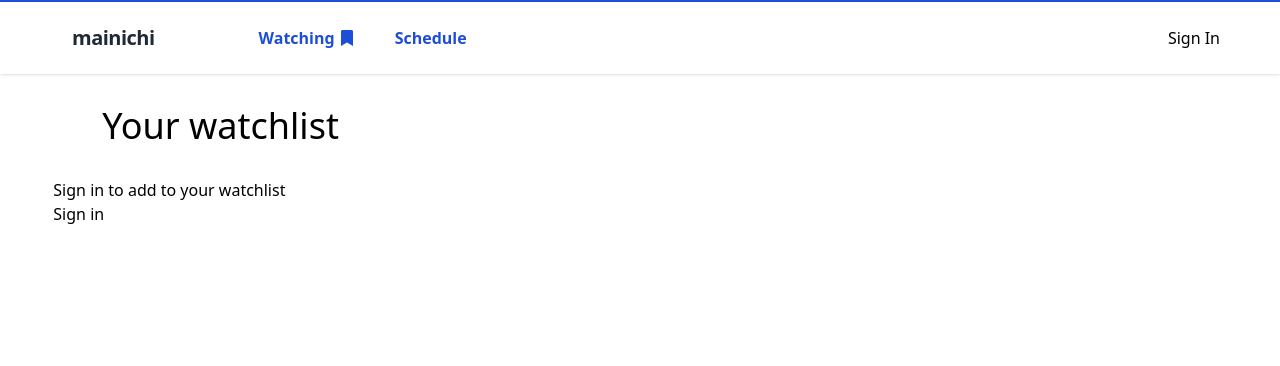
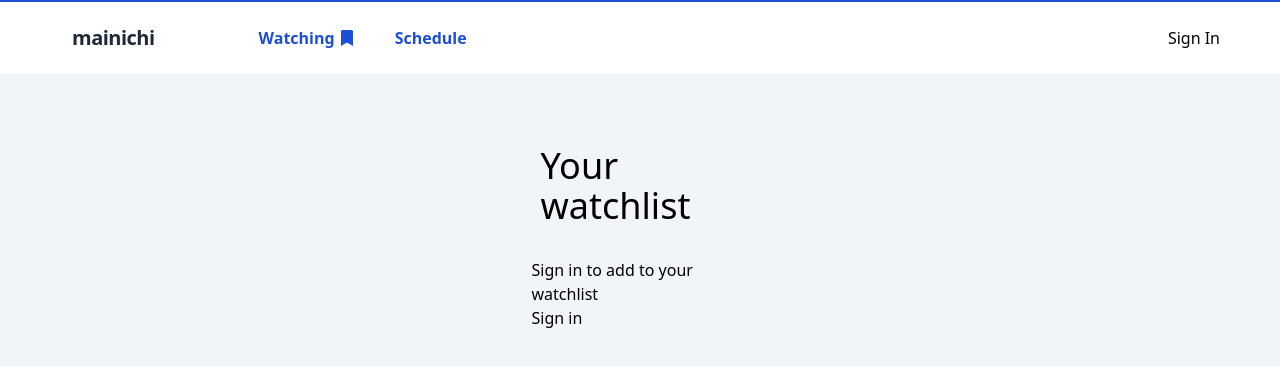
Before and after one commit to donovangg/mainichi, a Next.js app: page /watchlist in a window 1280 px wide. Shown: the top 366 px of the page. Built offline with nearby package versions, Linux system fonts and the light colour scheme; no server answers.

Commit message:
refactor with new Layout component

```diff
--- /dev/null
+++ b/src/components/Layout.tsx
@@ -0,0 +1,15 @@
+import React from 'react'
+import Navbar from './Navbar'
+
+const Layout = ({ children }) => {
+  return (
+    <>
+    <Navbar />
+    <main className="flex min-h-screen flex-col items-center justify-center pt-10 bg-slate-100">
+        {children}
+    </main>
+    </>
+  )
+}
+
+export default Layout
--- a/src/pages/_app.tsx
+++ b/src/pages/_app.tsx
@@ -2,6 +2,7 @@
 import { type Session } from "next-auth";
 import { SessionProvider } from "next-auth/react";
 import { AnimeProvider } from "~/context/AnimeContext";
+import Layout from "~/components/Layout";
 
 import "~/styles/globals.css";
 
@@ -12,7 +13,9 @@
   return (
     <SessionProvider session={session}>
       <AnimeProvider>
-        <Component {...pageProps} />
+        <Layout>
+          <Component {...pageProps} />
+        </Layout>
       </AnimeProvider>
     </SessionProvider>
   );
--- a/src/pages/index.tsx
+++ b/src/pages/index.tsx
@@ -19,19 +19,18 @@
     };
     broadcast: {
       day: string;
-      time: string,
-      timezone: string,
-      string: string
+      time: string;
+      timezone: string;
+      string: string;
     };
   }[];
   week: {
-    id: number,
-    day: string
-  }[]
+    id: number;
+    day: string;
+  }[];
 }
 
 const Home: NextPage<animeProps> = ({ anime }) => {
-
   let today = format(new Date(), "EEEE");
 
   let week = [
@@ -50,10 +49,8 @@
         <meta name="description" content="Generated by create-t3-app" />
         <link rel="icon" href="/favicon.ico" />
       </Head>
-      <Navbar />
-      <main className="flex min-h-screen flex-col items-center justify-center pt-10 bg-slate-100">
-        <AnimeList today={today} anime={anime} week={week} />
-      </main>
+
+      <AnimeList today={today} anime={anime} week={week} />
     </>
   );
 };
--- a/src/pages/watchlist/index.tsx
+++ b/src/pages/watchlist/index.tsx
@@ -40,9 +40,8 @@
         <meta name="description" content="Generated by create-t3-app" />
         <link rel="icon" href="/favicon.ico" />
       </Head>
-      <Navbar />
-      <main className="flex min-h-screen flex-col items-center">
-        <section className="mx-auto w-11/12">
+      <section className="flex min-h-screen flex-col items-center">
+        <div className="mx-auto w-11/12">
           <div className=" mx-auto w-11/12 ">
             <h1 className="my-8 text-4xl" data-testid="watchlist-h1">
               Your watchlist
@@ -58,8 +57,8 @@
               </div>
             )}
           </div>
-        </section>
-      </main>
+        </div>
+      </section>
     </>
   );
 };
```
